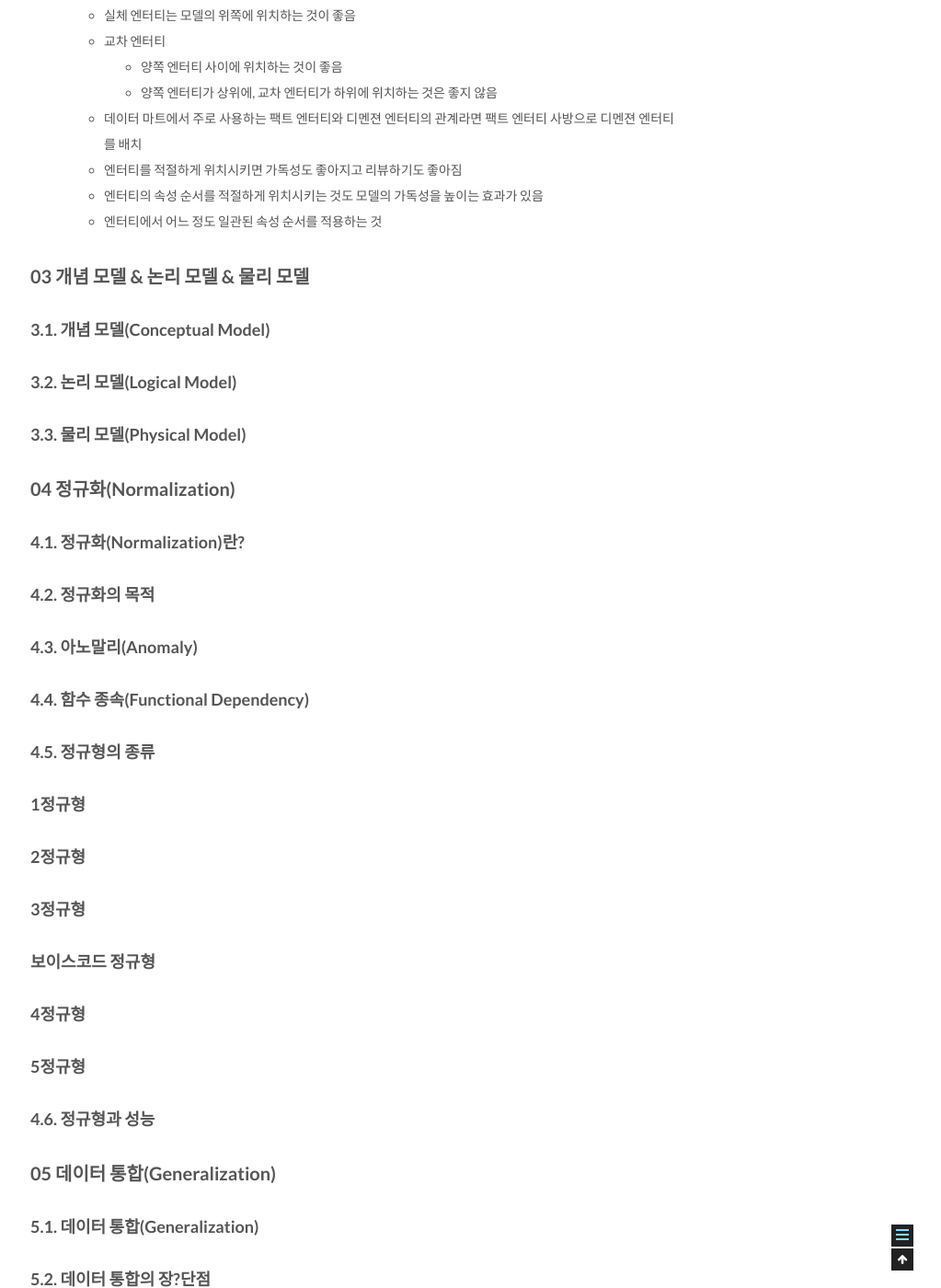
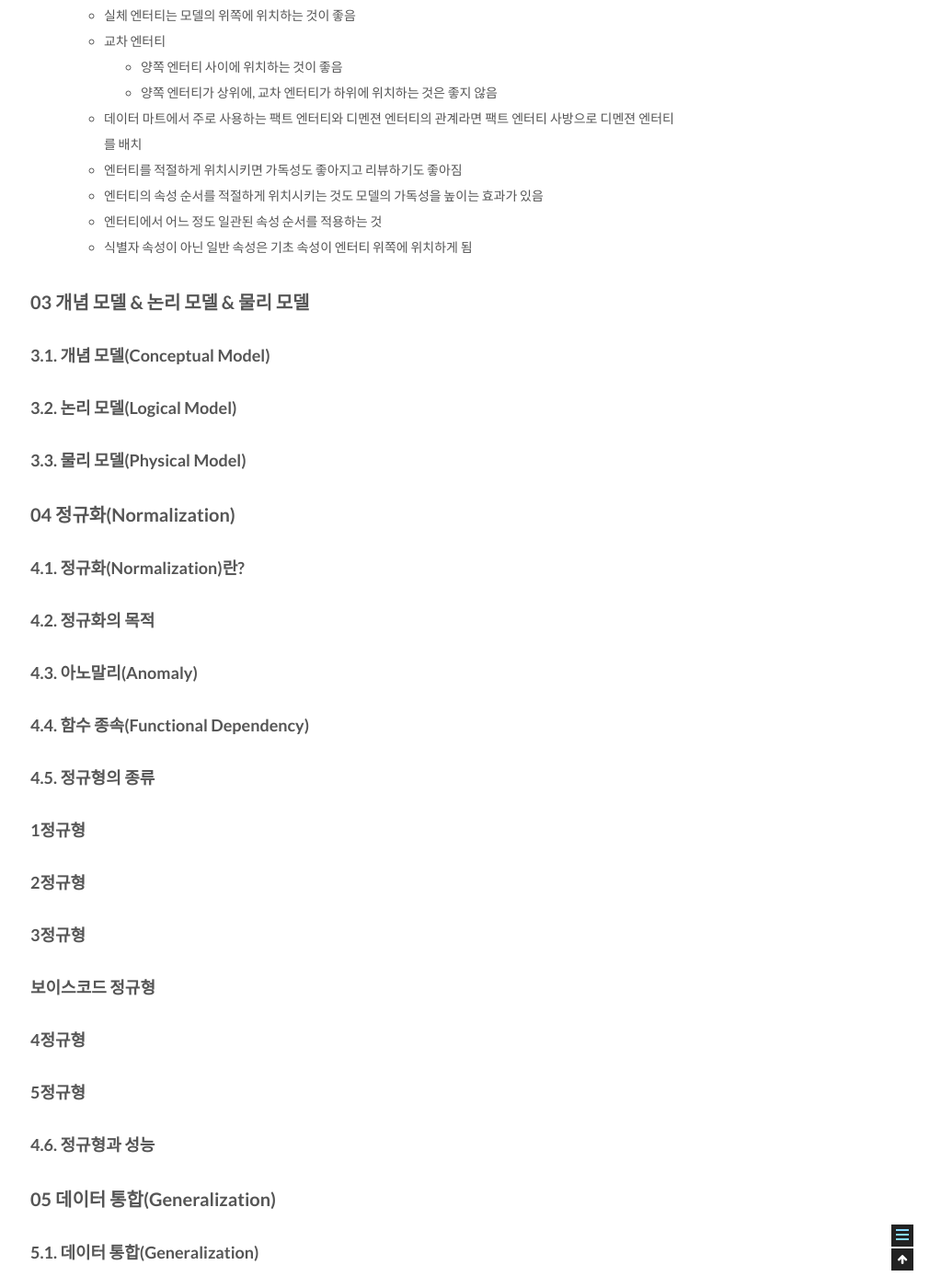
Before and after one commit to csj4032/csj4032.github.io, a Jekyll site: the page built from _posts/2018-05-02-관계형데이터모델링프리미엄가이드.md, in a window 1280 px wide and 1400 px high, scrolled down 5846 px. Shown: the whole window at 92% size, without its empty margins (257-1280 px from the left). Built offline with Jekyll 4.4.1, drawn with Linux system fonts in a browser that asks for light colours; comment, search, counter and statistics services are not loaded.

Commit message:
관계형 데이터 베이스 모델링 포스팅 수정

```diff
--- a/_posts/2018-05-02-관계형데이터모델링프리미엄가이드.md
+++ b/_posts/2018-05-02-관계형데이터모델링프리미엄가이드.md
@@ -174,6 +174,7 @@ comments: true
   * 엔터티를 적절하게 위치시키면 가독성도 좋아지고 리뷰하기도 좋아짐
   * 엔터티의 속성 순서를 적절하게 위치시키는 것도 모델의 가독성을 높이는 효과가 있음
   * 엔터티에서 어느 정도 일관된 속성 순서를 적용하는 것
+  * 식별자 속성이 아닌 일반 속성은 기초 속성이 엔터티 위쪽에 위치하게 됨
 
 ## 03 개념 모델 & 논리 모델 & 물리 모델
 
```
